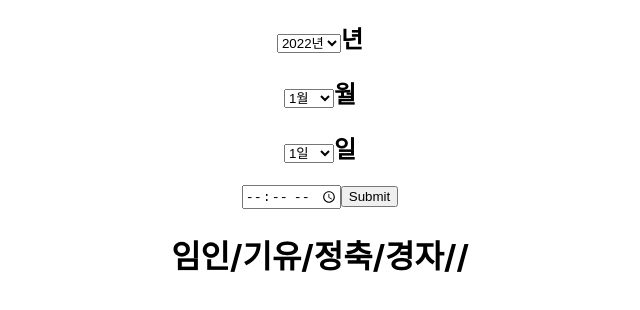
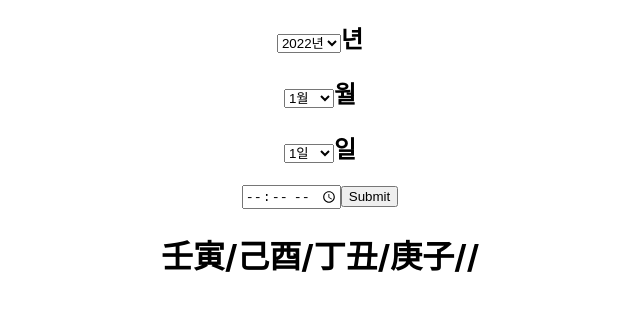
Before and after one commit to seni95/askLuck, a React (Create React App) app: page / in a window 1280 px wide. Shown: the top 310 px of the page, without its empty margins (320-960 px from the left). Built offline with nearby package versions, Linux system fonts and the light colour scheme.

Commit message:
added code

```diff
--- a/src/App.js
+++ b/src/App.js
@@ -23,6 +23,7 @@ function App() {
     setSelectedYear(year);
     //그냥 month로 넣었을땐 왜 갑자만 뜬거임..?
     // setSelectedMonth(month);
+    //일주부터 시작해서 다 영향받았음..
     setSelectedMonth(month-1);
     setSelectedDay(day);
     setSelectedTime(time);
--- a/src/components/logic.jsx
+++ b/src/components/logic.jsx
@@ -3,31 +3,31 @@ import React, { useCallback, useEffect, useState } from 'react'
 const Logic = (props) => {
 
     const sky = [
-        { name: "갑", symbol: "목", sign: "양", key: 1 },
-        { name: "을", symbol: "목", sign: "음", key: 2 },
-        { name: "병", symbol: "화", sign: "양", key: 3 },
-        { name: "정", symbol: "화", sign: "음", key: 4 },
-        { name: "무", symbol: "토", sign: "양", key: 5 },
-        { name: "기", symbol: "토", sign: "음", key: 6 },
-        { name: "경", symbol: "금", sign: "양", key: 7 },
-        { name: "신", symbol: "금", sign: "음", key: 8 },
-        { name: "임", symbol: "수", sign: "양", key: 9 },
-        { name: "계", symbol: "수", sign: "음", key: 10 }
+        { name: "갑", symbol: "목", sign: "양", key: 1 ,code:"甲"},
+        { name: "을", symbol: "목", sign: "음", key: 2 ,code:"乙"},
+        { name: "병", symbol: "화", sign: "양", key: 3 ,code:"丙"},
+        { name: "정", symbol: "화", sign: "음", key: 4 ,code:"丁"},
+        { name: "무", symbol: "토", sign: "양", key: 5 ,code:"戊"},
+        { name: "기", symbol: "토", sign: "음", key: 6 ,code:"己"},
+        { name: "경", symbol: "금", sign: "양", key: 7 ,code:"庚"},
+        { name: "신", symbol: "금", sign: "음", key: 8 ,code:"辛"},
+        { name: "임", symbol: "수", sign: "양", key: 9 ,code:"壬"},
+        { name: "계", symbol: "수", sign: "음", key: 10 ,code:"癸"}
     ];
 
     const ground = [
-        { name: "자", symbol: "수", sign: "음", key: 11 },
-        { name: "축", symbol: "토", sign: "음", key: 12 },
-        { name: "인", symbol: "목", sign: "양", key: 13 },
-        { name: "묘", symbol: "목", sign: "음", key: 14 },
-        { name: "진", symbol: "토", sign: "양", key: 15 },
-        { name: "사", symbol: "화", sign: "양", key: 16 },
-        { name: "오", symbol: "화", sign: "음", key: 17 },
-        { name: "미", symbol: "토", sign: "음", key: 18 },
-        { name: "신", symbol: "금", sign: "양", key: 19 },
-        { name: "유", symbol: "금", sign: "음", key: 20 },
-        { name: "술", symbol: "토", sign: "양", key: 21 },
-        { name: "해", symbol: "수", sign: "음", key: 22 },
+        { name: "자", symbol: "수", sign: "음", key: 11 ,code:"子"},
+        { name: "축", symbol: "토", sign: "음", key: 12 ,code:"丑"},
+        { name: "인", symbol: "목", sign: "양", key: 13 ,code:"寅"},
+        { name: "묘", symbol: "목", sign: "음", key: 14 ,code:"卯"},
+        { name: "진", symbol: "토", sign: "양", key: 15 ,code:"辰"},
+        { name: "사", symbol: "화", sign: "양", key: 16 ,code:"巳"},
+        { name: "오", symbol: "화", sign: "음", key: 17 ,code:"午"},
+        { name: "미", symbol: "토", sign: "음", key: 18 ,code:"未"},
+        { name: "신", symbol: "금", sign: "양", key: 19 ,code:"申"},
+        { name: "유", symbol: "금", sign: "음", key: 20 ,code:"酉"},
+        { name: "술", symbol: "토", sign: "양", key: 21 ,code:"戌"},
+        { name: "해", symbol: "수", sign: "음", key: 22 ,code:"亥"},
     ]
 
 
@@ -57,13 +57,13 @@ const Logic = (props) => {
         const yearSky = yearSkyCal + 6 < 10 ? yearSkyCal + 6 : yearSkyCal + 6 - 10;
 
 
-        return sky[yearSky].name;
+        return sky[yearSky].code;
     }, [selectedYear,selectedMonth,selectedDay,selectedTime])
 
     const returnYearGround = useCallback((selectedYear) => {
         const yearGroundCal = selectedYear % 12;
         const yearGround = yearGroundCal + 8 < 12 ? yearGroundCal + 8 : yearGroundCal + 8 - 12;
-        return ground[yearGround].name;
+        return ground[yearGround].code;
     }, [selectedYear,selectedMonth,selectedDay,selectedTime])
 
     const returnMonthSky = useCallback((selectedYear, selectedMonth) => {
@@ -180,7 +180,7 @@ const Logic = (props) => {
                 break;
         }
 
-        return sky[monthSky].name;
+        return sky[monthSky].code;
 
     }, [selectedYear,selectedMonth,selectedDay,selectedTime])
 
@@ -266,7 +266,7 @@ const Logic = (props) => {
         }
         console.log(monthGround);
 
-        return ground[monthGround].name;
+        return ground[monthGround].code;
     }, [selectedYear,selectedMonth,selectedDay,selectedTime])
 
 
@@ -279,7 +279,7 @@ const Logic = (props) => {
         const diffDateResult = Math.abs(diffDate / (1000 * 60 * 60 * 24));
         const daySky = diffDateResult % 10;
 
-        return sky[daySky].name;
+        return sky[daySky].code;
     })
 
     const returnDayGround = useCallback((selectedYear, selectedMonth, selectedDay) => {
@@ -289,7 +289,7 @@ const Logic = (props) => {
         const diffDateResult = Math.abs(diffDate / (1000 * 60 * 60 * 24));
         const dayGround = diffDateResult % 12;
 
-        return ground[dayGround].name;
+        return ground[dayGround].code;
     })
 
     const returnTimeSky = useCallback((selectedYear, selectedMonth, selectedDay, selectedTime) => {
@@ -344,7 +344,7 @@ const Logic = (props) => {
         //8+5=13-12=1
         const timeSky = timeSkyCal + arrNum < 10 ? timeSkyCal + arrNum : timeSkyCal + arrNum - 10;
 
-        return sky[timeSky].name;
+        return sky[timeSky].code;
 
     },[selectedYear,selectedMonth,selectedDay,selectedTime])
 
@@ -365,7 +365,7 @@ const Logic = (props) => {
         }
 
 
-        return ground[arrCheck].name;
+        return ground[arrCheck].code;
     },[selectedYear,selectedMonth,selectedDay,selectedTime])
 
 
```
Also changed, not shown: package.json (+7 -1 lines), 2 other files (tests, documents, lock files or other folders).
